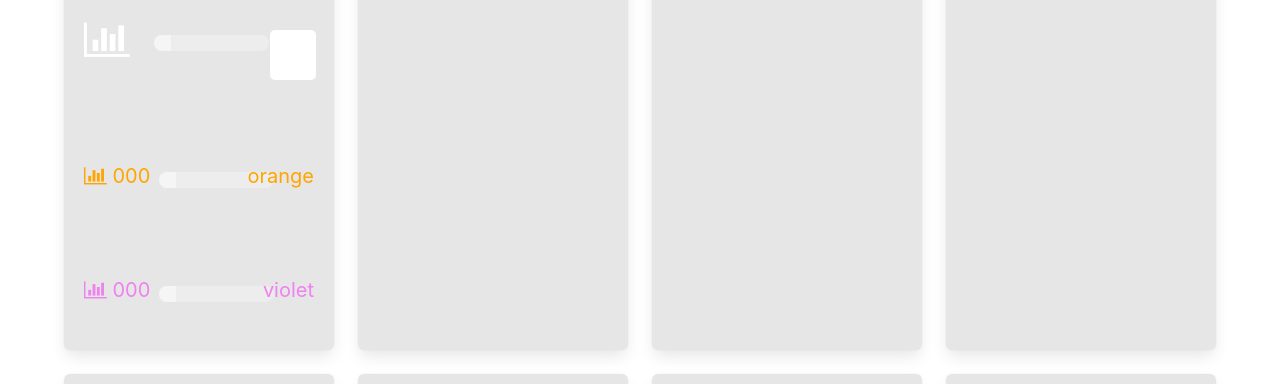
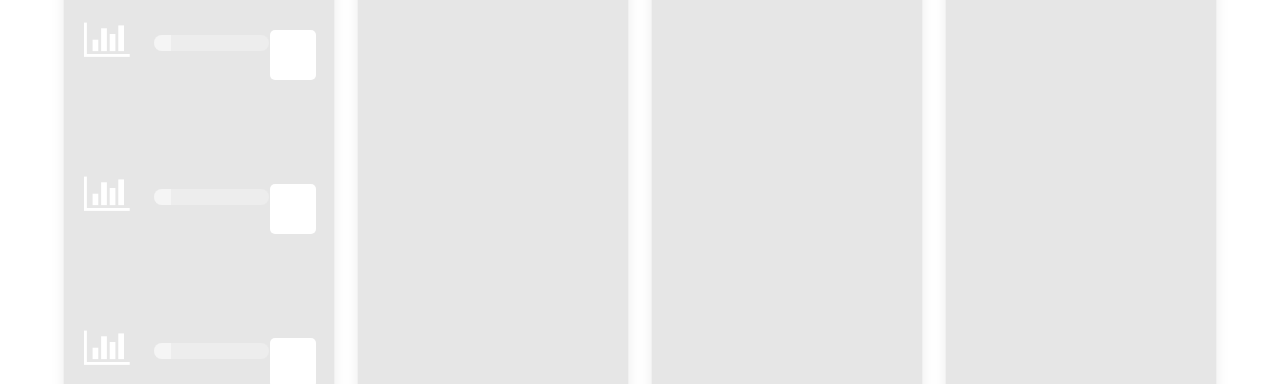
Before and after one commit to rosagro-tech/rosagro-tech.github.io, a plain HTML site: page tesstP.html in a window 1280 px wide. Shown: the part 136-520 px from the top of the page. Drawn offline with nearby package versions, Linux system fonts and the light colour scheme.

Commit message:
Update tesstP.html

```diff
--- a/tesstP.html
+++ b/tesstP.html
@@ -50,6 +50,58 @@
     border-radius: 5px;
 "> green </span>
 </p>
+
+
+     <p class="subtitle" style="color: #000000;position:relative;top: 48px;">
+<span>
+<i class="fa fa-bar-chart" style="
+    color: white;
+    font-size: 2em;
+"></i>
+</span>
+
+<progress class="progress is-light" value="15" max="100" style="width: 50%;position: relative;left: 70px;top: -25px;">15%</progress>
+<span style="
+    display: block;
+    position: relative;
+    top: -70px;
+    background-color: #fff;
+    width: 20%;
+    left: 81%;
+    color: #ffffff00;
+    border-radius: 5px;
+"> green </span>
+</p>
+
+
+
+
+     <p class="subtitle" style="color: #000000;position:relative;top: 48px;">
+<span>
+<i class="fa fa-bar-chart" style="
+    color: white;
+    font-size: 2em;
+"></i>
+</span>
+
+<progress class="progress is-light" value="15" max="100" style="width: 50%;position: relative;left: 70px;top: -25px;">15%</progress>
+<span style="
+    display: block;
+    position: relative;
+    top: -70px;
+    background-color: #fff;
+    width: 20%;
+    left: 81%;
+    color: #ffffff00;
+    border-radius: 5px;
+"> green </span>
+</p>
+
+
+
+
+
+
 
       <p class="subtitle" style="color: orange;position:relative;top:38px;">
         <span>
```
